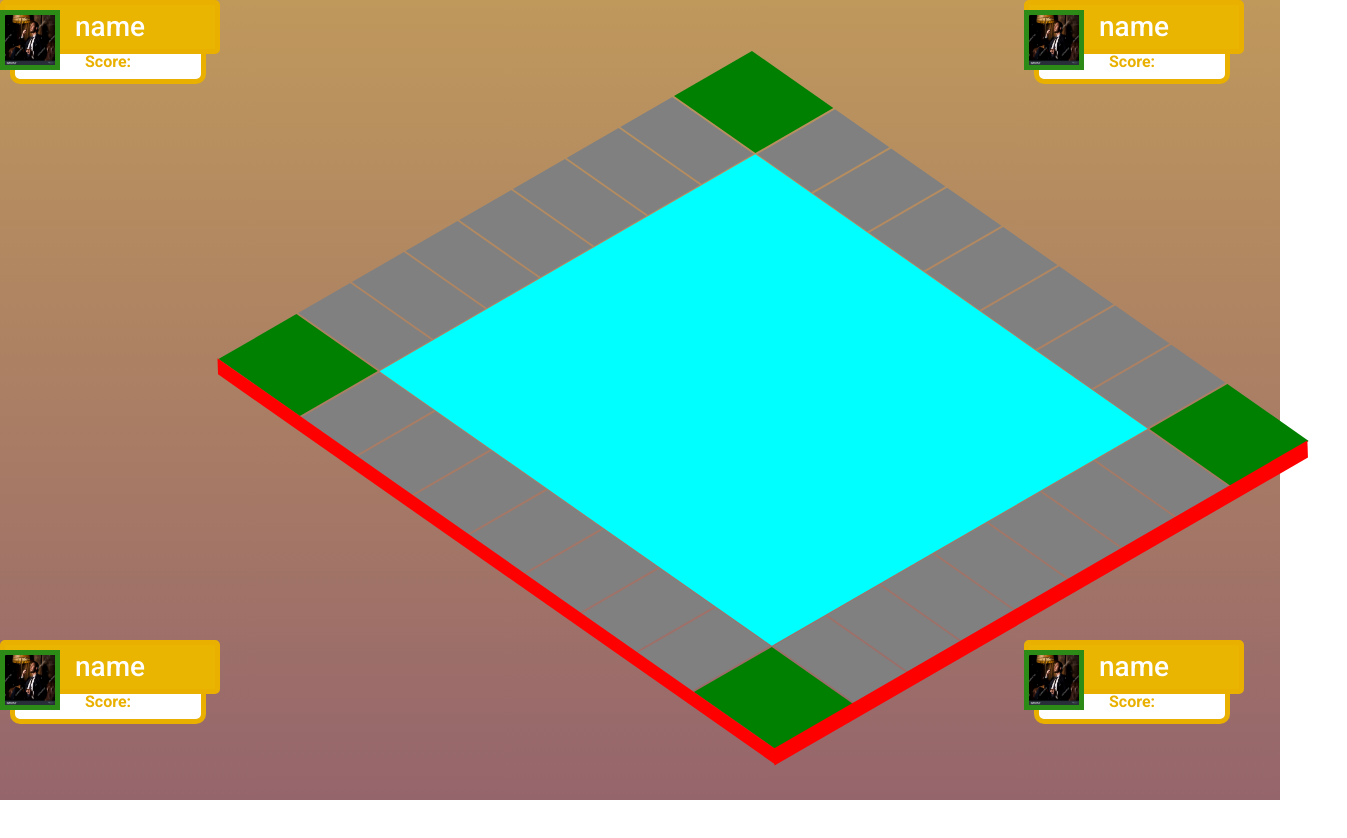
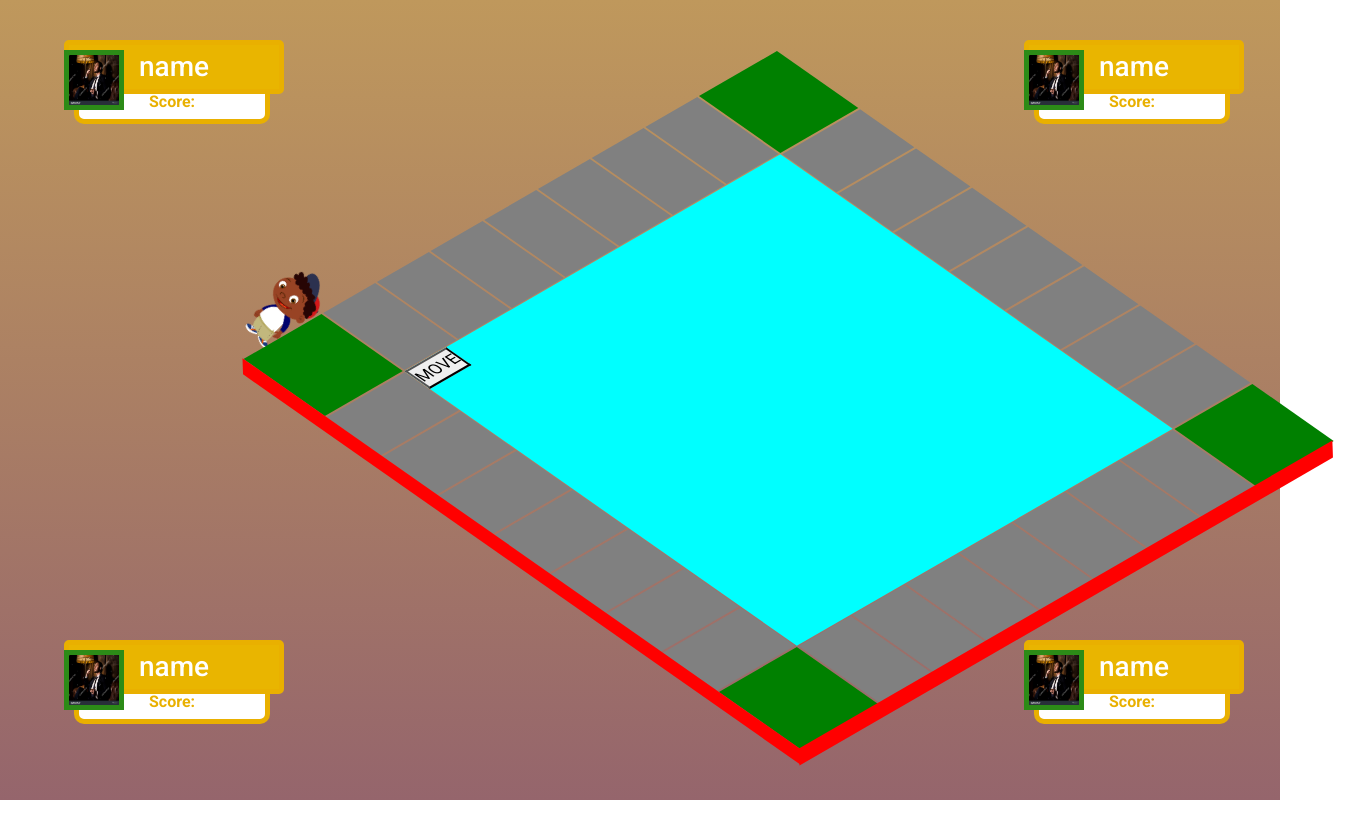
Before and after one commit to nltruonq/Monopoly, a React (Create React App) app in the folder frontend/: page /game in a window 1280 px wide. Shown: the top 838 px of the page, 1347 px wide, since content can reach past the window. Before the commit the page ends 800 px from the top, so only its background shows below. Built offline with nearby package versions, Linux system fonts and the light colour scheme.

Commit message:
move animation

```diff
--- a/frontend/src/pages/ChessBoard/ChessBoard.js
+++ b/frontend/src/pages/ChessBoard/ChessBoard.js
@@ -1,66 +1,124 @@
 import styles from "./ChessBoard.module.scss";
 import classNames from "classnames/bind";
 import UserZone from "./UserZone/UserZone";
-import bgImage from "../../../src/assets/images/bg_in_game.jpg"
+import char from "../../assets/images/char.png";
+import { useEffect, useRef, createRef, useState } from "react";
 
 const cx = classNames.bind(styles);
 
 function ChessBoard() {
+  const [possition,setPos]=useState(0)
+
+  const cellRefs = useRef([]);
+
+  const userRef = useRef();
+
+  cellRefs.current = Array(32)
+    .fill()
+    .map((_, i) => cellRefs.current[i] ?? createRef());
+
+  const move=()=>{
+    userRef.current.classList.add(cx("move"))
+    if(possition>31){
+      setPos(0)
+      // handle Start
+
+    }
+    else {
+      setPos(possition+1)
+    }
+    userRef.current.style.transform="translate(20%,-20%) rotate(45deg)"
+    possition!=0 && cellRefs.current[possition-1].current.classList.add(cx("down"))
+    cellRefs.current[possition].current.appendChild(userRef.current);
+    cellRefs.current[possition].current.classList.remove(cx("down"))
+
+  }
+  useEffect(() => {
+
+  }, [possition]);
+
   return (
     <>
-    <div className={cx("wrapper")}
-
-        style={{
-            backgroundImage: 'linear-gradient(0deg, #95656c, #bf985c)',
-        }}
+      <div
+        className={cx("wrapper")}
+        style={{ backgroundImage: "linear-gradient(0deg, #95656c, #bf985c)" }}
       >
-
         {/* Current user */}
         <div className={cx("user-zone")}>
           <UserZone></UserZone>
         </div>
 
         {/* Other users */}
-      <div className={cx("user-zone-2")}>
+        {[...Array(3)].map((_, index) => {
+          return (
+            <div className={cx(`user-zone-${2 + index}`)}>
               <UserZone></UserZone>
             </div>
-      <div className={cx("user-zone-3")}>
-            <UserZone></UserZone>
-      </div>
-      <div className={cx("user-zone-4")}>
-            <UserZone></UserZone>
+          );
+        })}
+
+        <div className={cx("char")} ref={userRef}>
+          <img src={char} width="50px" />
         </div>
 
         <div className={cx("chess-board")}>
           <div className={cx("content")}>
             {/* 2 góc và 7 hình vuông */}
             <div className={cx("row-board")}>
-            <div className={cx("corner", "square")}></div>
+              <div
+                className={cx("corner", "square")}
+                ref={cellRefs.current[8]}
+              ></div>
+              {/* thẻ đánh dấu từ 9 tới 15 */}
               <div className={cx("row")}>
                 {[...Array(7)].map((_, index) => {
-                return <div key={index} className={cx("rectangle")}></div>;
+                  return (
+                    <div
+                      key={index}
+                      className={cx("rectangle")}
+                      ref={cellRefs.current[9 + index]}
+                    ></div>
+                  );
                 })}
               </div>
-            <div className={cx("corner", "square")}></div>
+              <div
+                className={cx("corner", "square")}
+                ref={cellRefs.current[16]}
+              ></div>
             </div>
 
             {/* 14 hình vuông: 7 hình bên trái và 7 hình bên phải */}
             <div className={cx("center-board")}>
+              {/* thẻ đánh dấu từ 7->1 */}
               <div className={cx("col")}>
                 <div className={cx("column")}>
                   {[...Array(7)].map((_, index) => {
                     return (
-                    <div key={index} className={cx("rectangle-column")}></div>
+                      <div
+                        key={index}
+                        className={cx("rectangle-column")}
+                        ref={cellRefs.current[7 - index]}
+                      ></div>
                     );
                   })}
                 </div>
               </div>
-            <div className={cx("center")}></div>
+              <div className={cx("center")}>
+                  <button onClick={move}>
+                    MOVE
+                  </button>
+
+              </div>
+              {/* thẻ đánh dấu từ 17 tới 23 */}
               <div className={cx("col")}>
                 <div className={cx("column")}>
                   {[...Array(7)].map((_, index) => {
                     return (
-                    <div key={index} className={cx("rectangle-column")}></div>
+                      <div
+                        key={index}
+                        className={cx("rectangle-column")}
+                        ref={cellRefs.current[17 + index]}
+                      ></div>
                     );
                   })}
                 </div>
@@ -68,19 +126,36 @@ function ChessBoard() {
             </div>
 
             {/* 2 góc dưới và 7 hình vuông */}
+
             <div className={cx("row-board")}>
-            <div className={cx("corner", "square")}></div>
+              {/* Thẻ đánh dấu ô 0 */}
+              <div
+                className={cx("corner", "square")}
+                ref={cellRefs.current[0]}
+              ></div>
+
+              {/* Đánh dấu từ 31->25*/}
               <div className={cx("row")}>
                 {[...Array(7)].map((_, index) => {
-                return <div key={index} className={cx("rectangle")}></div>;
+                  return (
+                    <div
+                      key={index}
+                      className={cx("rectangle")}
+                      ref={cellRefs.current[31 - index]}
+                    ></div>
+                  );
                 })}
               </div>
-            <div className={cx("corner", "square")}></div>
+
+              {/* thẻ đánh dấu ô 24 */}
+              <div
+                className={cx("corner", "square")}
+                ref={cellRefs.current[24]}
+              ></div>
             </div>
           </div>
         </div>
       </div>
-
     </>
   );
 }
--- a/frontend/src/pages/ChessBoard/ChessBoard.module.scss
+++ b/frontend/src/pages/ChessBoard/ChessBoard.module.scss
@@ -10,18 +10,18 @@
 }
 .user-zone-2{
     position: absolute;
-    top:0;
-    left: 0;
+    top:5%;
+    left: 5%;
 }
 .user-zone-3{
     position: absolute;
-    top:0;
+    top:5%;
     left: 80%;
 }
 .user-zone-4{
     position: absolute;
     top:80%;
-    left: 0;
+    left: 5%;
 }
 
 .chess-board{
@@ -57,6 +57,48 @@
         background-color: red;
         transform:  rotate(0) skew(-45deg);
     }
+}
+
+.char{
+  transform: translate(20%,20%) rotate(45deg);
+}
+
+.move{
+  animation: jump 0.5s ease-in-out;
+}
+
+.down{
+  animation: downn 0.5s linear;
+}
+@keyframes downn{
+  0%{
+    transform: translate(-20%,-0%) ;
+  }
+  99%{
+    transform: translate(-20%,-1%) ;
+  }
+  100%{
+    transform: translate(-20%,-0%) ;
+  }
+}
+
+
+@keyframes jump{
+  0%{
+    transform: translate(20%,-20%) rotate(45deg);
+  }
+  20%{
+    transform: translate(30%,-40%) rotate(45deg);
+  }
+  50%{
+    transform: translate(60%,-70%) rotate(45deg);
+  }
+  80%{
+    transform: translate(30%,-40%) rotate(45deg);
+  }
+  100%{
+    transform: translate(20%,-20%) rotate(45deg);
+  }
 }
 
   .row {
```
Also changed, not shown: frontend/src/assets/images/char.png (added). Lines whose indentation alone changed are shown as unchanged.
